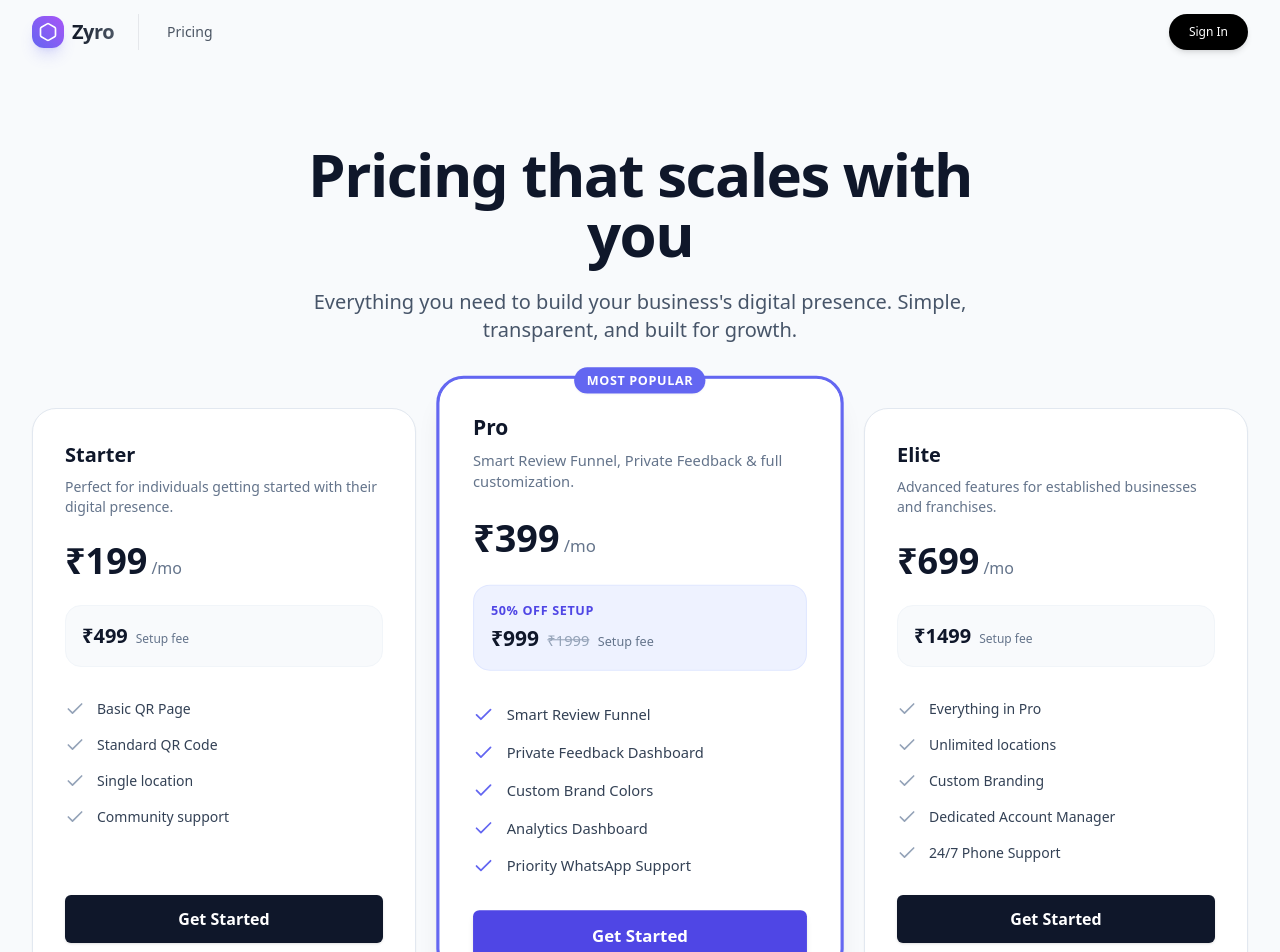
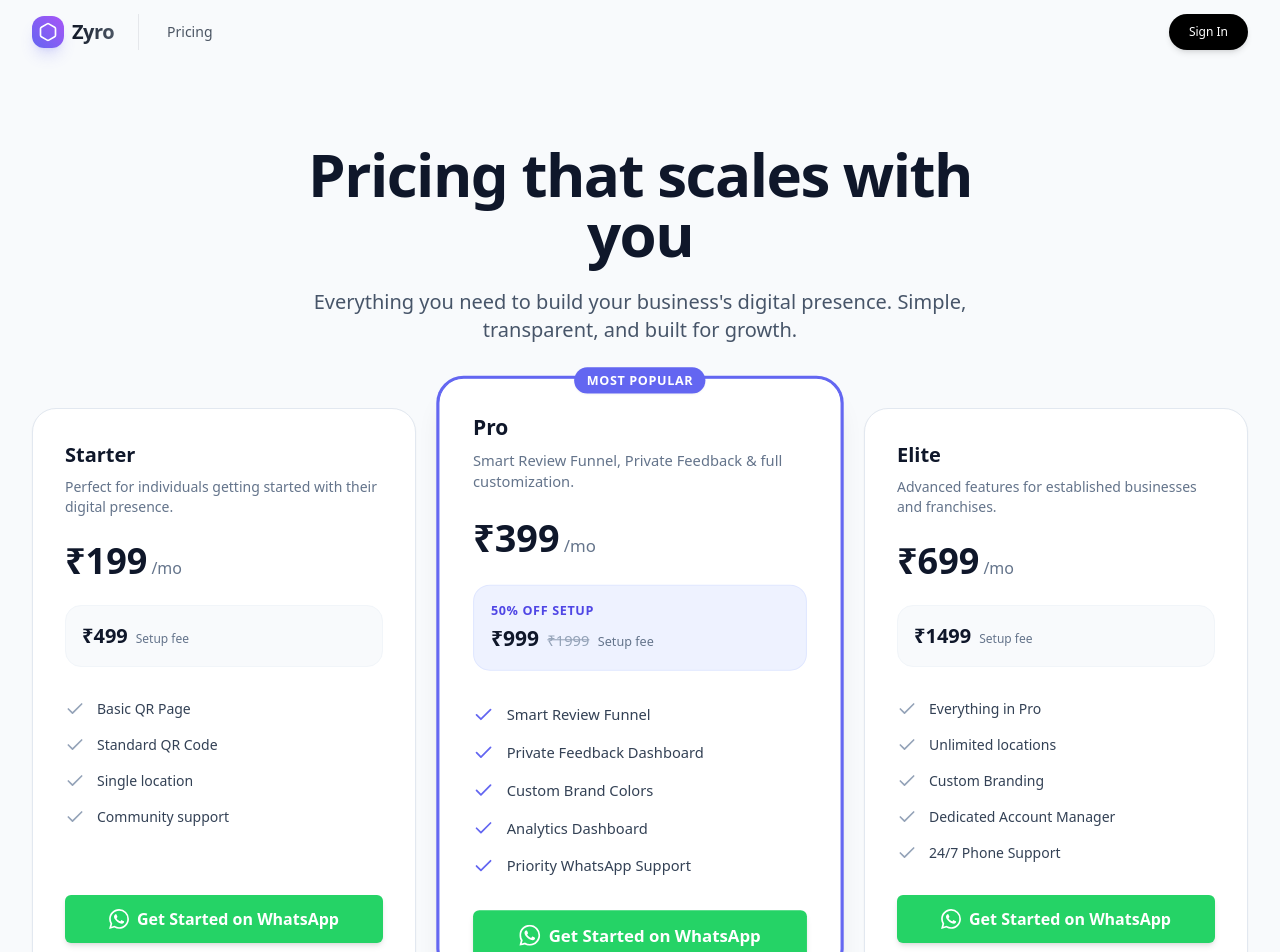
Before and after one commit to zohibpatha/zyro-saas-platform, a Next.js app: page /pricing in a window 1280 px wide. Shown: the top 952 px of the page. Built offline with nearby package versions, Linux system fonts and the light colour scheme; no server answers.

Commit message:
feat: redirect pricing buttons to WhatsApp checkout flow

```diff
--- a/src/app/pricing/page.tsx
+++ b/src/app/pricing/page.tsx
@@ -8,7 +8,7 @@ const tiers = [
   {
     name: 'Starter',
     id: 'tier-starter',
-    href: '#',
+    href: 'https://wa.me/917067615270?text=Hi%20Zyro!%20I%20am%20interested%20in%20the%20Starter%20Plan%20(%E2%82%B9199/mo).%20Please%20help%20me%20get%20started.',
     priceMonthly: '₹199',
     setupFee: '₹499',
     setupStrikethrough: null,
@@ -20,7 +20,7 @@ const tiers = [
   {
     name: 'Pro',
     id: 'tier-pro',
-    href: '#',
+    href: 'https://wa.me/917067615270?text=Hi%20Zyro!%20I%20am%20interested%20in%20the%20Pro%20Plan%20(%E2%82%B9399/mo)%20with%20the%20Smart%20Review%20Funnel.%20Please%20help%20me%20get%20started.',
     priceMonthly: '₹399',
     setupFee: '₹999',
     setupStrikethrough: '₹1999',
@@ -32,7 +32,7 @@ const tiers = [
   {
     name: 'Elite',
     id: 'tier-elite',
-    href: '#',
+    href: 'https://wa.me/917067615270?text=Hi%20Zyro!%20I%20am%20interested%20in%20the%20Elite%20Plan%20(%E2%82%B9699/mo).%20Please%20help%20me%20get%20started.',
     priceMonthly: '₹699',
     setupFee: '₹1499',
     setupStrikethrough: null,
@@ -147,18 +147,19 @@ export default async function PricingPage() {
                 ))}
               </ul>
 
-              <Link href={tier.href} className="w-full mt-auto">
+              <a href={tier.href} target="_blank" rel="noopener noreferrer" className="w-full mt-auto">
                 <Button
                   size="lg"
                   className={`w-full h-12 text-base font-semibold transition-all ${
                     tier.mostPopular
-                      ? 'bg-indigo-600 text-white hover:bg-indigo-700 shadow-md hover:shadow-lg'
-                      : 'bg-slate-900 text-white hover:bg-slate-800 dark:bg-white dark:text-slate-900 dark:hover:bg-slate-100'
+                      ? 'bg-[#25D366] text-white hover:bg-[#128C7E] shadow-md hover:shadow-lg'
+                      : 'bg-[#25D366] text-white hover:bg-[#128C7E] shadow-md hover:shadow-lg'
                   }`}
                 >
-                  Get Started
+                  <svg className="w-5 h-5 mr-2" fill="currentColor" viewBox="0 0 24 24" xmlns="http://www.w3.org/2000/svg"><path d="M17.472 14.382c-.297-.149-1.758-.867-2.03-.967-.273-.099-.471-.148-.67.15-.197.297-.767.966-.94 1.164-.173.199-.347.223-.644.075-.297-.15-1.255-.463-2.39-1.475-.883-.788-1.48-1.761-1.653-2.059-.173-.297-.018-.458.13-.606.134-.133.298-.347.446-.52.149-.174.198-.298.298-.497.099-.198.05-.371-.025-.52-.075-.149-.669-1.612-.916-2.207-.242-.579-.487-.5-.669-.51-.173-.008-.371-.01-.57-.01-.198 0-.52.074-.792.372-.272.297-1.04 1.016-1.04 2.479 0 1.462 1.065 2.875 1.213 3.074.149.198 2.096 3.2 5.077 4.487.709.306 1.262.489 1.694.625.712.227 1.36.195 1.871.118.571-.085 1.758-.719 2.006-1.413.248-.694.248-1.289.173-1.413-.074-.124-.272-.198-.57-.347m-5.421 7.403h-.004a9.87 9.87 0 01-5.031-1.378l-.361-.214-3.741.982.998-3.648-.235-.374a9.86 9.86 0 01-1.51-5.26c.001-5.45 4.436-9.884 9.888-9.884 2.64 0 5.122 1.03 6.988 2.898a9.825 9.825 0 012.893 6.994c-.003 5.45-4.437 9.884-9.885 9.884m8.413-18.297A11.815 11.815 0 0012.05 0C5.495 0 .16 5.335.157 11.892c0 2.096.547 4.142 1.588 5.945L.057 24l6.305-1.654a11.882 11.882 0 005.683 1.448h.005c6.554 0 11.89-5.335 11.893-11.893a11.821 11.821 0 00-3.48-8.413z"/></svg>
+                  Get Started on WhatsApp
                 </Button>
-              </Link>
+              </a>
             </div>
           ))}
         </div>
```
